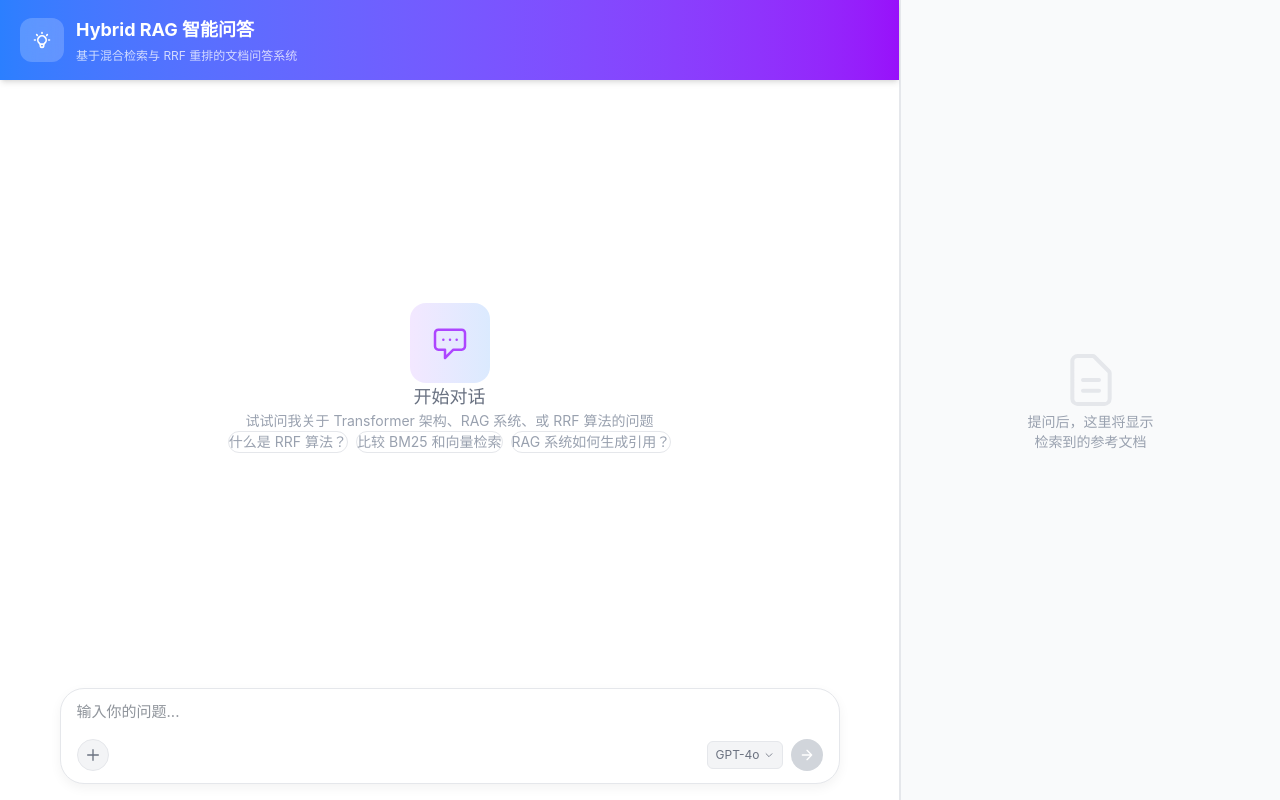
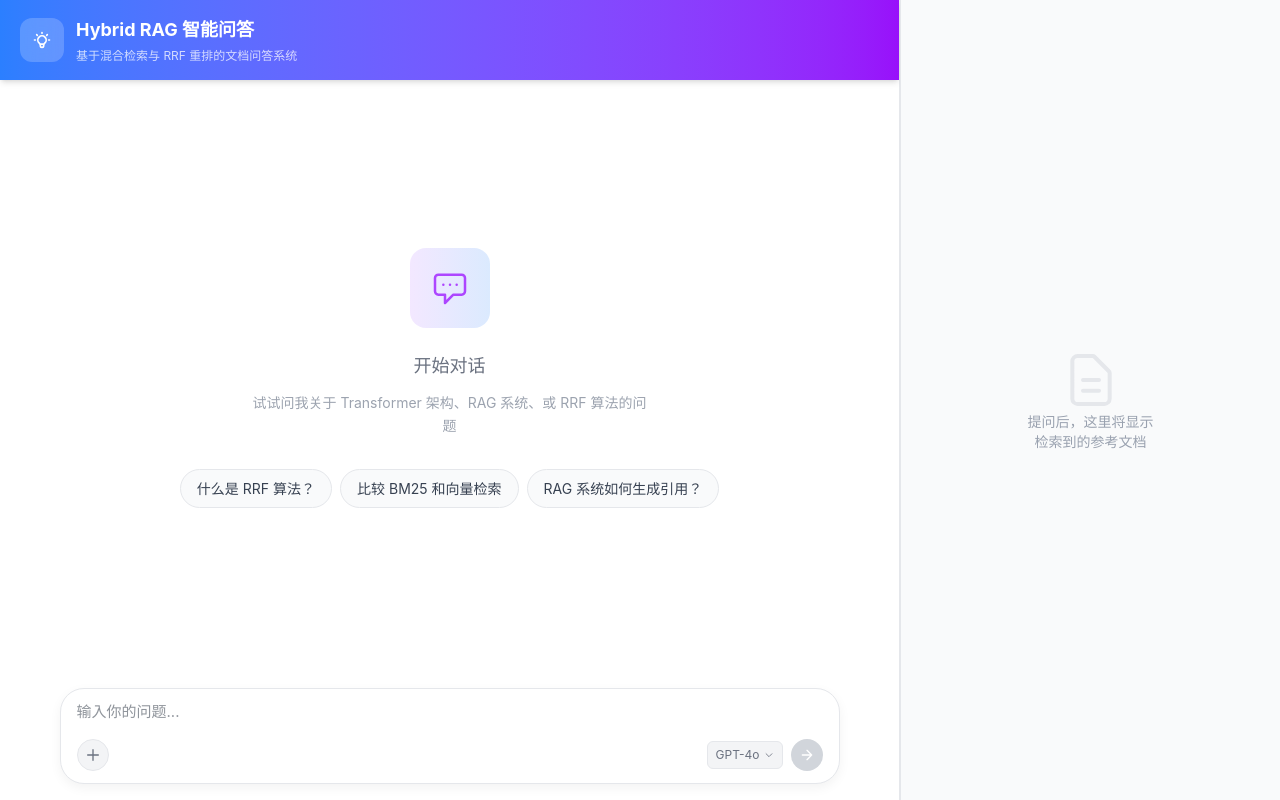
Before and after one commit to xt-fg/Hybrid-RAG-Citation, a React (Vite) app in the folder frontend/: page / in a window 1280 px wide. Built offline with nearby package versions, Linux system fonts and the light colour scheme.

Commit message:
fix: 快捷问题按钮改为圆角药丸样式，增加 hover 阴影和呼吸感间距

```diff
--- a/frontend/src/App.tsx
+++ b/frontend/src/App.tsx
@@ -103,21 +103,40 @@ function App() {
         <div className="flex-1 overflow-y-auto overflow-x-hidden" style={{ padding: '24px 32px' }}>
           {messages.length === 0 ? (
             <div className="h-full flex flex-col items-center justify-center text-gray-400" style={{ padding: '0 32px' }}>
-              <div className="w-20 h-20 rounded-2xl bg-gradient-to-r from-purple-100 to-blue-100 flex items-center justify-center mb-4">
+              <div className="rounded-2xl bg-gradient-to-r from-purple-100 to-blue-100 flex items-center justify-center" style={{ width: '80px', height: '80px', marginBottom: '24px' }}>
                 <svg className="w-10 h-10 text-purple-500" fill="none" stroke="currentColor" viewBox="0 0 24 24">
                   <path strokeLinecap="round" strokeLinejoin="round" strokeWidth={1.5} d="M8 10h.01M12 10h.01M16 10h.01M9 16H5a2 2 0 01-2-2V6a2 2 0 012-2h14a2 2 0 012 2v8a2 2 0 01-2 2h-5l-5 5v-5z" />
                 </svg>
               </div>
-              <p className="text-lg font-medium text-gray-500 mb-2">开始对话</p>
-              <p className="text-sm text-center max-w-md">
+              <p className="text-lg font-medium" style={{ color: '#6b7280', marginBottom: '12px' }}>开始对话</p>
+              <p className="text-sm text-center" style={{ color: '#9ca3af', maxWidth: '400px', lineHeight: '1.6' }}>
                 试试问我关于 Transformer 架构、RAG 系统、或 RRF 算法的问题
               </p>
-              <div className="mt-6 flex flex-wrap gap-2 justify-center">
+              <div style={{ marginTop: '32px', display: 'flex', flexWrap: 'wrap', gap: '8px', justifyContent: 'center' }}>
                 {['什么是 RRF 算法？', '比较 BM25 和向量检索', 'RAG 系统如何生成引用？'].map((question) => (
                   <button
                     key={question}
                     onClick={() => handleSend(question)}
-                    className="px-4 py-2 text-sm bg-white border border-gray-200 rounded-full hover:border-blue-300 hover:bg-blue-50 transition-colors"
+                    style={{
+                      padding: '8px 16px',
+                      fontSize: '14px',
+                      color: '#374151',
+                      background: '#f9fafb',
+                      border: '1px solid #e5e7eb',
+                      borderRadius: '20px',
+                      cursor: 'pointer',
+                      transition: 'all 0.15s',
+                    }}
+                    onMouseEnter={(e) => {
+                      e.currentTarget.style.background = '#f3f4f6';
+                      e.currentTarget.style.borderColor = '#d1d5db';
+                      e.currentTarget.style.boxShadow = '0 2px 6px rgba(0,0,0,0.06)';
+                    }}
+                    onMouseLeave={(e) => {
+                      e.currentTarget.style.background = '#f9fafb';
+                      e.currentTarget.style.borderColor = '#e5e7eb';
+                      e.currentTarget.style.boxShadow = 'none';
+                    }}
                   >
                     {question}
                   </button>
```
